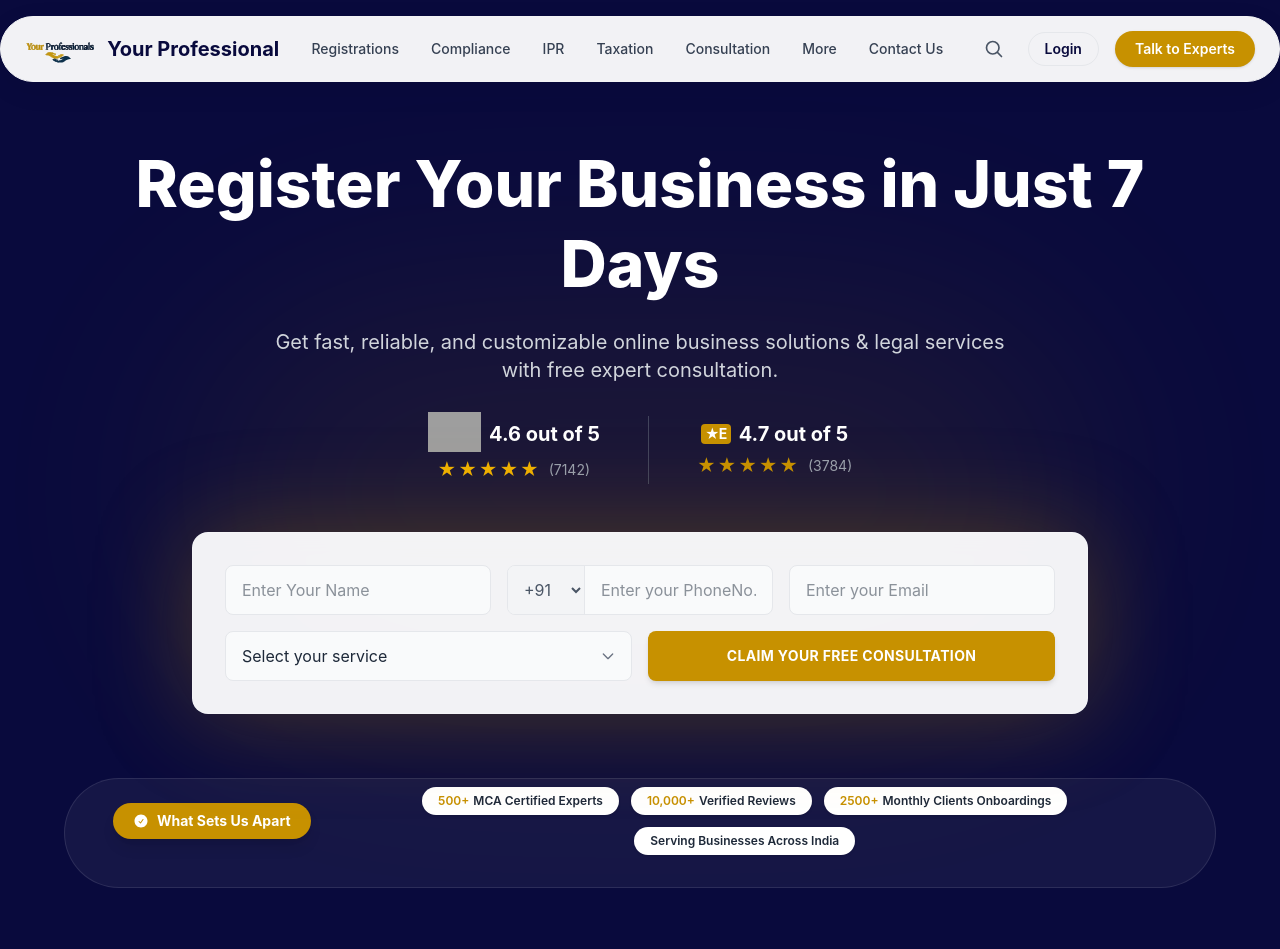
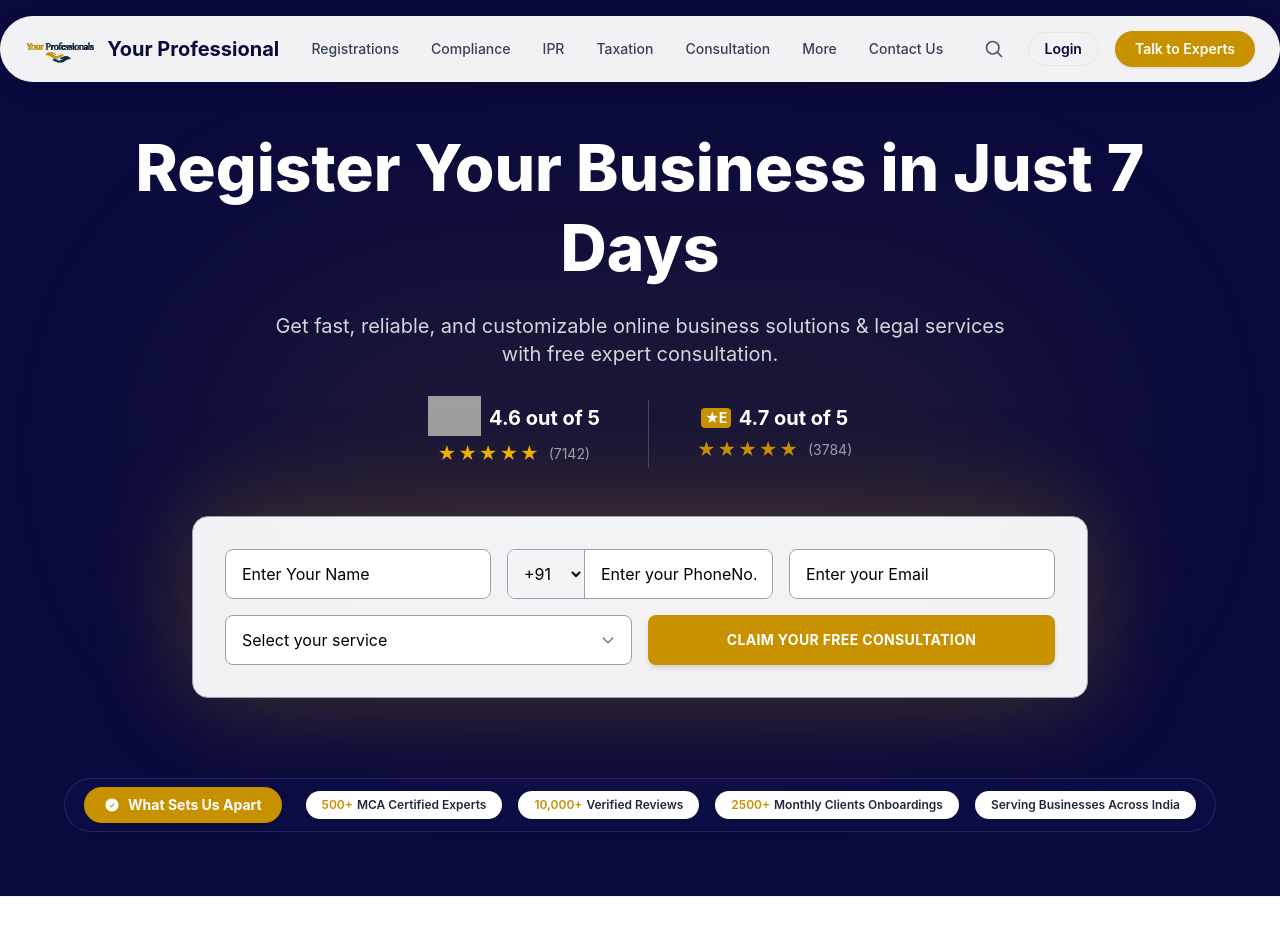
Before and after one commit to poison-br09/PTR_website, a React (Vite) app: page / in a window 1280 px wide. Shown: the top 949 px of the page. Built offline with nearby package versions, Linux system fonts and the light colour scheme; grey boxes are pictures that could not be loaded.

Commit message:
fix: Header and hero section fixed

```diff
--- a/src/components/sections/HeroSection.tsx
+++ b/src/components/sections/HeroSection.tsx
@@ -1,7 +1,7 @@
 
 export default function HeroSection() {
     return (
-        <section className="bg-[#090a3d] pt-36 pb-24 px-4 md:px-8 relative overflow-hidden text-white min-h-screen flex flex-col items-center justify-center">
+        <section className="bg-[#090a3d] pt-24 lg:pt-32 pb-16 px-4 md:px-8 relative overflow-hidden text-white min-h-screen flex flex-col items-center justify-start">
             {/* Decorative Glowing Elements */}
             <div className="absolute top-1/2 left-1/2 -translate-x-1/2 -translate-y-1/2 w-full max-w-4xl h-96 bg-[var(--color-brand-secondary)] opacity-10 blur-[120px] rounded-full z-0"></div>
 
@@ -21,7 +21,7 @@ export default function HeroSection() {
                     {/* Google Rating */}
                     <div className="flex flex-col items-center border-b sm:border-b-0 sm:border-r border-gray-500/50 pb-4 sm:pb-0 sm:pr-12">
                         <div className="flex items-center gap-2 mb-1">
-                            <img src={"../assets/google.jpg"} alt="Google" className={`h-8 md:h-10 object-contain -mt-1 transition-all duration-300`} />
+                            <img src={"../assets/google.svg"} alt="Google" className={`h-8 md:h-10 object-contain -mt-1 transition-all duration-300`} />
                             <span className="font-bold text-xl whitespace-nowrap">4.6 out of 5</span>
                         </div>
                         <div className="flex items-center gap-2">
@@ -44,19 +44,19 @@ export default function HeroSection() {
                 </div>
 
                 {/* The Glowing Consultation Form */}
-                <div className="bg-white/95 backdrop-blur-md rounded-2xl p-6 md:p-8 w-full max-w-4xl shadow-[0_0_60px_rgba(199,145,0,0.2)] md:shadow-[0_0_100px_rgba(199,145,0,0.3)] border border-white/20 relative z-20 mb-16">
+                <div className="bg-white/95 backdrop-blur-md rounded-2xl p-6 md:p-8 w-full max-w-4xl shadow-[0_0_60px_rgba(199,145,0,0.2)] md:shadow-[0_0_100px_rgba(199,145,0,0.3)] border border-gray-400 relative z-20 mb-16">
                     <form className="flex flex-col gap-4">
                         <div className="grid grid-cols-1 md:grid-cols-3 gap-4">
                             {/* Name Input */}
                             <input
                                 type="text"
                                 placeholder="Enter Your Name"
-                                className="w-full bg-gray-50 border border-gray-200 rounded-lg px-4 py-3 text-gray-800 focus:outline-none focus:border-[var(--color-brand-secondary)] focus:ring-1 focus:ring-[var(--color-brand-secondary)]"
+                                className="w-full bg-white border border-gray-400 rounded-lg px-4 py-3 text-black placeholder-black focus:outline-none focus:border-[var(--color-brand-secondary)] focus:ring-1 focus:ring-[var(--color-brand-secondary)]"
                             />
 
                             {/* Phone Input with Country Code */}
-                            <div className="flex rounded-lg border border-gray-200 bg-gray-50 overflow-hidden focus-within:border-[var(--color-brand-secondary)] focus-within:ring-1 focus-within:ring-[var(--color-brand-secondary)]">
-                                <select className="bg-gray-100 border-r border-gray-200 px-3 py-3 text-gray-600 focus:outline-none cursor-pointer">
+                            <div className="flex rounded-lg border border-gray-400 bg-white overflow-hidden focus-within:border-[var(--color-brand-secondary)] focus-within:ring-1 focus-within:ring-[var(--color-brand-secondary)]">
+                                <select className="bg-gray-100 border-r border-gray-400 px-3 py-3 text-black focus:outline-none cursor-pointer">
                                     <option>+91</option>
                                     <option>+1</option>
                                     <option>+44</option>
@@ -64,7 +64,7 @@ export default function HeroSection() {
                                 <input
                                     type="tel"
                                     placeholder="Enter your PhoneNo."
-                                    className="w-full bg-transparent px-4 py-3 text-gray-800 focus:outline-none"
+                                    className="w-full bg-transparent px-4 py-3 text-black placeholder-black focus:outline-none"
                                 />
                             </div>
 
@@ -72,14 +72,14 @@ export default function HeroSection() {
                             <input
                                 type="email"
                                 placeholder="Enter your Email"
-                                className="w-full bg-gray-50 border border-gray-200 rounded-lg px-4 py-3 text-gray-800 focus:outline-none focus:border-[var(--color-brand-secondary)] focus:ring-1 focus:ring-[var(--color-brand-secondary)]"
+                                className="w-full bg-white border border-gray-400 rounded-lg px-4 py-3 text-black placeholder-black focus:outline-none focus:border-[var(--color-brand-secondary)] focus:ring-1 focus:ring-[var(--color-brand-secondary)]"
                             />
                         </div>
 
                         <div className="grid grid-cols-1 md:grid-cols-2 gap-4">
                             {/* Service Selection */}
                             <div className="relative">
-                                <select className="w-full bg-gray-50 border border-gray-200 rounded-lg px-4 py-3 text-gray-800 appearance-none focus:outline-none focus:border-[var(--color-brand-secondary)] focus:ring-1 focus:ring-[var(--color-brand-secondary)] cursor-pointer">
+                                <select className="w-full bg-white border border-gray-400 rounded-lg px-4 py-3 text-black appearance-none focus:outline-none focus:border-[var(--color-brand-secondary)] focus:ring-1 focus:ring-[var(--color-brand-secondary)] cursor-pointer">
                                     <option value="">Select your service</option>
                                     <option value="registration">Company Registration</option>
                                     <option value="trademark">Trademark Registration</option>
@@ -102,25 +102,25 @@ export default function HeroSection() {
                 </div>
 
                 {/* Stats Bar */}
-                <div className="flex flex-col md:flex-row items-center gap-3 w-full justify-center pb-8 border-b-0 border-white/10 lg:pl-12 lg:pr-12 md:bg-white/5 md:rounded-full md:border p-2">
-                    <div className="bg-[var(--color-brand-secondary)] rounded-full px-5 py-2 font-bold text-sm text-white flex items-center gap-2 whitespace-nowrap shadow-lg">
+                <div className="flex flex-col lg:flex-row items-center justify-center gap-4 lg:gap-6 w-full max-w-6xl mx-auto p-4 lg:p-2 lg:bg-[#15175b]/30 lg:rounded-full lg:border lg:border-white/10 mt-4">
+                    <div className="bg-[var(--color-brand-secondary)] rounded-full px-5 py-2 font-bold text-sm text-white flex items-center justify-center gap-2 whitespace-nowrap shadow-lg shrink-0 w-full lg:w-auto">
                         <svg xmlns="http://www.w3.org/2000/svg" viewBox="0 0 24 24" fill="currentColor" className="w-4 h-4">
                             <path fillRule="evenodd" d="M2.25 12c0-5.385 4.365-9.75 9.75-9.75s9.75 4.365 9.75 9.75-4.365 9.75-9.75 9.75S2.25 17.385 2.25 12zm13.36-1.814a.75.75 0 10-1.22-.872l-3.236 4.53L9.53 12.22a.75.75 0 00-1.06 1.06l2.25 2.25a.75.75 0 001.14-.094l3.75-5.25z" clipRule="evenodd" />
                         </svg>
                         What Sets Us Apart
                     </div>
 
-                    <div className="flex flex-wrap justify-center gap-2 md:gap-3">
-                        <div className="bg-white text-gray-800 rounded-full px-4 py-1.5 text-xs font-semibold shadow-sm flex items-center">
+                    <div className="flex flex-wrap items-center justify-center gap-3 lg:gap-4 w-full lg:w-auto">
+                        <div className="bg-white text-gray-800 rounded-full px-4 py-1.5 text-xs font-semibold shadow-sm flex items-center whitespace-nowrap">
                             <span className="text-[var(--color-brand-secondary)] mr-1">500+</span> MCA Certified Experts
                         </div>
-                        <div className="bg-white text-gray-800 rounded-full px-4 py-1.5 text-xs font-semibold shadow-sm flex items-center">
+                        <div className="bg-white text-gray-800 rounded-full px-4 py-1.5 text-xs font-semibold shadow-sm flex items-center whitespace-nowrap">
                             <span className="text-[var(--color-brand-secondary)] mr-1">10,000+</span> Verified Reviews
                         </div>
-                        <div className="bg-white text-gray-800 rounded-full px-4 py-1.5 text-xs font-semibold shadow-sm flex items-center">
+                        <div className="bg-white text-gray-800 rounded-full px-4 py-1.5 text-xs font-semibold shadow-sm flex items-center whitespace-nowrap">
                             <span className="text-[var(--color-brand-secondary)] mr-1">2500+</span> Monthly Clients Onboardings
                         </div>
-                        <div className="bg-white text-gray-800 rounded-full px-4 py-1.5 text-xs font-semibold shadow-sm">
+                        <div className="bg-white text-gray-800 rounded-full px-4 py-1.5 text-xs font-semibold shadow-sm flex items-center text-center whitespace-nowrap">
                             Serving Businesses Across India
                         </div>
                     </div>
```
